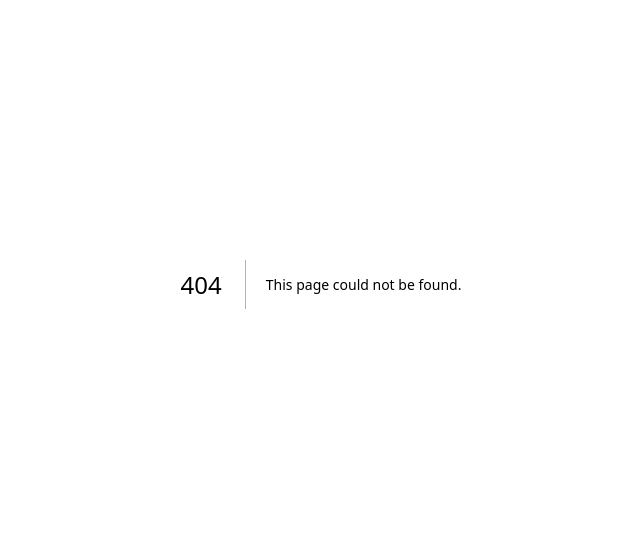
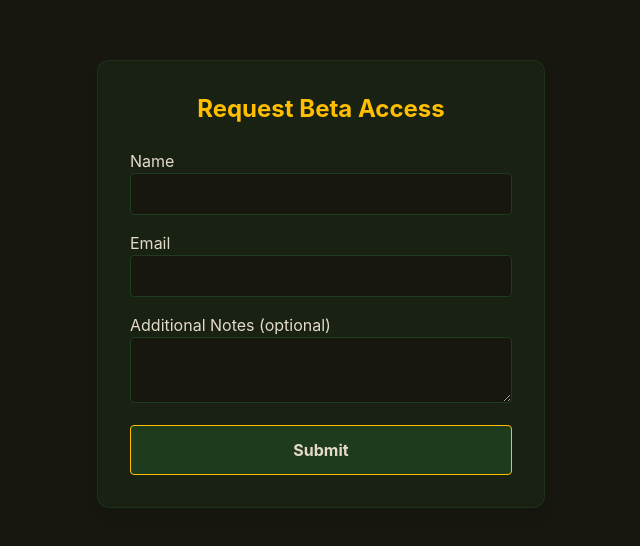
Before and after one commit to Stihl762/gitgobsite, a Next.js app: page /join in a window 1280 px wide. Before the commit this address had no page. Shown: the part 116-662 px from the top of the page, without its empty margins (319-959 px from the left). Built offline with nearby package versions, Linux system fonts and the light colour scheme.

Commit message:
email-API-intake

```diff
--- a/package.json
+++ b/package.json
@@ -12,7 +12,8 @@
   "dependencies": {
     "next": "14.2.4",
     "react": "18.3.1",
-    "react-dom": "18.3.1"
+    "react-dom": "18.3.1",
+    "resend": "^6.4.0"
   },
   "devDependencies": {
     "@types/node": "^24.9.1",
--- a/src/components/HeroSection.tsx
+++ b/src/components/HeroSection.tsx
@@ -11,23 +11,33 @@ export default function HeroSection() {
       {/* Subtle grain / film feel */}
       <div className="absolute inset-0 pointer-events-none opacity-[0.07] bg-[url('/noise.png')]"></div>
 
+      {/* Heading */}
       <h1 className="text-5xl md:text-6xl font-extrabold text-[#E3DAC9] leading-tight relative z-10">
         Quiet. Focused.<br/>
         <span className="text-[#FFBF00] glow">Relentless.</span>
       </h1>
 
+      {/* Subtext */}
       <p className="text-lg md:text-xl text-[#E3DAC9]/80 max-w-2xl mt-6 leading-relaxed relative z-10">
         Personal data defense for modern humans.<br/>
         We stalk what stalks you.
       </p>
 
+      {/* Button */}
       <Link
-        href="mailto:founder@netgoblin.org?subject=NetGoblin Beta Access"
-        className="mt-10 bg-[#1f3b1d] hover:bg-[#2c5728] border border-[#FFBF00] hover:border-[#E3DAC9] text-[#E3DAC9] px-10 py-4 rounded-xl text-lg font-medium transition shadow-[0_0_12px_rgba(255,191,0,0.12)]"
+        href="/join"
+        className="
+          mt-10 bg-[#1f3b1d] hover:bg-[#2c5728]
+          border border-[#FFBF00] hover:border-[#E3DAC9]
+          text-[#E3DAC9] px-10 py-4 rounded-xl text-lg font-medium
+          transition shadow-[0_0_12px_rgba(255,191,0,0.12)]
+          relative z-10
+        "
       >
         Request Beta Access
       </Link>
 
+      {/* Micro text */}
       <p className="text-xs text-[#E3DAC9]/40 mt-5 relative z-10">
         No ads. No tracking. No noise.
       </p>
@@ -35,19 +45,27 @@ export default function HeroSection() {
       {/* Text glow animation */}
       <style jsx>{`
         .glow {
-          text-shadow: 0 0 6px #ffbf00, 0 0 14px rgba(255, 191, 0, 0.8),
-            0 0 24px rgba(255, 191, 0, 0.4);
+          text-shadow:
+            0 0 4px #ffbf00,
+            0 0 10px rgba(255, 191, 0, 0.55),
+            0 0 18px rgba(255, 191, 0, 0.25);
           animation: pulse 6s ease-in-out infinite;
         }
 
         @keyframes pulse {
           0%, 100% {
             opacity: 1;
-            text-shadow: 0 0 6px #ffbf00, 0 0 10px rgba(255, 191, 0, 0.7);
+            text-shadow:
+              0 0 4px #ffbf00,
+              0 0 8px rgba(255, 191, 0, 0.5),
+              0 0 14px rgba(255, 191, 0, 0.25);
           }
           50% {
-            opacity: 0.8;
-            text-shadow: 0 0 2px #ffbf00, 0 0 6px rgba(255, 191, 0, 0.5);
+            opacity: 0.85;
+            text-shadow:
+              0 0 2px #ffbf00,
+              0 0 6px rgba(255, 191, 0, 0.35),
+              0 0 10px rgba(255, 191, 0, 0.18);
           }
         }
       `}</style>
--- /dev/null
+++ b/src/pages/api/sendBetaSignup.ts
@@ -0,0 +1,25 @@
+import type { NextApiRequest, NextApiResponse } from "next";
+import { Resend } from "resend";
+
+const resend = new Resend(process.env.RESEND_API_KEY);
+
+export default async function handler(req: NextApiRequest, res: NextApiResponse) {
+  if (req.method !== "POST") return res.status(405).end();
+
+  const data = req.body;
+  const json = JSON.stringify(data, null, 2);
+
+  try {
+    await resend.emails.send({
+      from: `NetGoblin Beta <${process.env.RESEND_FROM_EMAIL}>`,
+      to: "admin@netgoblin.org",
+      subject: "🟩 New NetGoblin Beta Signup",
+      text: json,
+    });
+
+    return res.status(200).json({ ok: true });
+  } catch (error) {
+    console.error("Resend error:", error);
+    return res.status(500).json({ error: "Email failed to send" });
+  }
+}
--- /dev/null
+++ b/src/pages/join.tsx
@@ -0,0 +1,83 @@
+import { useState } from "react";
+
+export default function Join() {
+  const [submitted, setSubmitted] = useState(false);
+
+  async function handleSubmit(e: any) {
+    e.preventDefault();
+
+    const formData = {
+      name: e.target.name.value,
+      email: e.target.email.value,
+      notes: e.target.notes.value,
+      timestamp: new Date().toISOString()
+    };
+
+    // Send as JSON to your email via a backend route
+    await fetch("/api/sendBetaSignup", {
+      method: "POST",
+      headers: { "Content-Type": "application/json" },
+      body: JSON.stringify(formData)
+    });
+
+    setSubmitted(true);
+  }
+
+  if (submitted) {
+    return (
+      <div className="min-h-screen flex items-center justify-center bg-[#171710] text-[#E3DAC9] px-6">
+        <h1 className="text-center text-xl">
+          🟩 Thank you for joining the beta!
+          <br/>We'll reach out soon.
+        </h1>
+      </div>
+    );
+  }
+
+  return (
+    <div className="min-h-screen bg-[#171710] text-[#E3DAC9] flex items-center justify-center px-6">
+      <form
+        onSubmit={handleSubmit}
+        className="w-full max-w-md bg-[#1F3B1D]/30 backdrop-blur-sm p-8 rounded-xl border border-[#1F3B1D]/70 shadow-lg"
+      >
+        <h1 className="text-2xl font-bold mb-6 text-center text-[#FFBF00]">
+          Request Beta Access
+        </h1>
+
+        <label className="block mb-4">
+          <span>Name</span>
+          <input
+            name="name"
+            required
+            className="w-full p-2 rounded bg-[#171710] border border-[#1F3B1D] text-[#E3DAC9]"
+          />
+        </label>
+
+        <label className="block mb-4">
+          <span>Email</span>
+          <input
+            name="email"
+            type="email"
+            required
+            className="w-full p-2 rounded bg-[#171710] border border-[#1F3B1D] text-[#E3DAC9]"
+          />
+        </label>
+
+        <label className="block mb-4">
+          <span>Additional Notes (optional)</span>
+          <textarea
+            name="notes"
+            className="w-full p-2 rounded bg-[#171710] border border-[#1F3B1D] text-[#E3DAC9]"
+          ></textarea>
+        </label>
+
+        <button
+          type="submit"
+          className="w-full bg-[#1F3B1D] hover:bg-[#2c5730] text-[#E3DAC9] border border-[#FFBF00] py-3 rounded font-bold"
+        >
+          Submit
+        </button>
+      </form>
+    </div>
+  );
+}
```
Also changed, not shown: 1 other file (tests, documents, lock files or other folders).
